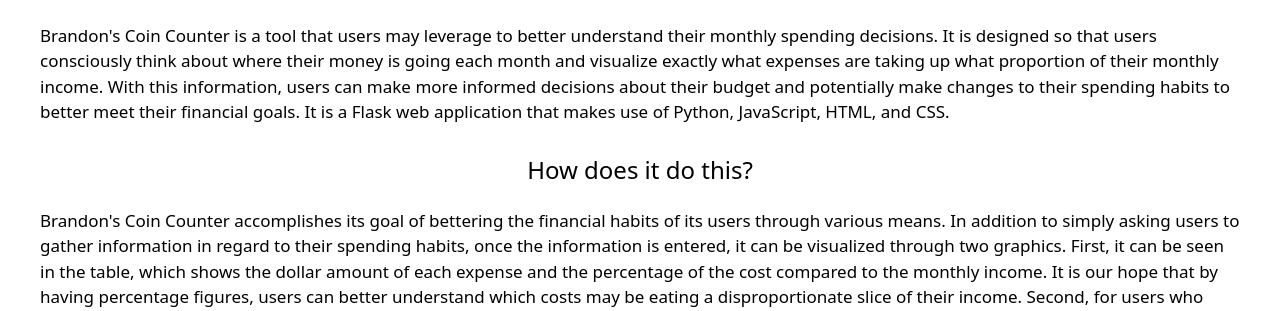
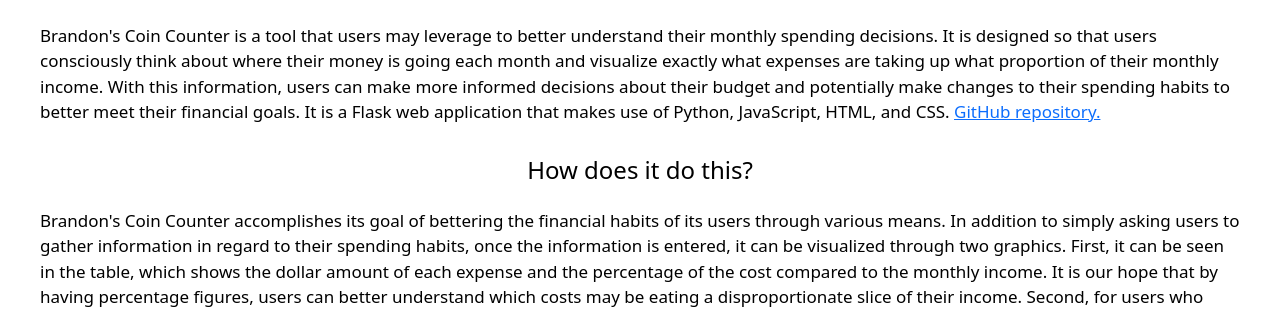
Before and after one commit to Brandon12200/BrandonsCoinCounter, a Flask app: page /about in a window 1280 px wide. Shown: the part 164-475 px from the top of the page. Run offline with Flask 2, Linux system fonts and the light colour scheme.

Commit message:
Update about.html

```diff
--- a/templates/about.html
+++ b/templates/about.html
@@ -13,7 +13,7 @@
     <p>Brandon's Coin Counter is a tool that users may leverage to better understand their monthly spending decisions.
     It is designed so that users consciously think about where their money is going each month and visualize exactly what expenses are taking up what proportion of their monthly income.
     With this information, users can make more informed decisions about their budget and potentially make changes to their spending habits to better meet their financial goals.
-    It is a Flask web application that makes use of Python, JavaScript, HTML, and CSS.
+    It is a Flask web application that makes use of Python, JavaScript, HTML, and CSS. <a href="https://github.com/Brandon12200/BrandonsCoinCounter">GitHub repository.</a>
     </p>
 </div>
 
```
